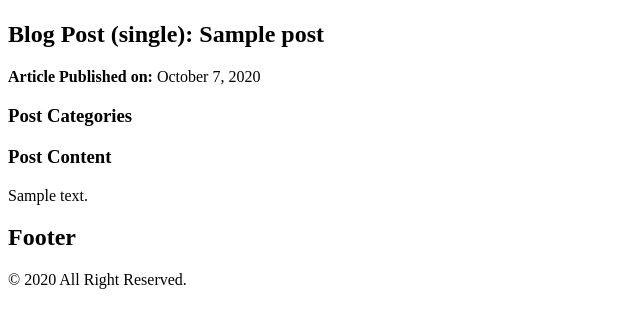
After one commit to Hitesh-TECHCareers-by-Manpower/4.2-wordpress-theme, a WordPress theme: template single.php in a window 1280 px wide. The commit adds this page. Shown: the top 328 px of the page, without its empty margins (0-640 px from the left). Run offline with PHP 8.4 and a stand-in for WordPress, Linux system fonts and the light colour scheme; the site name, menu and one post (Sample post) are stand-ins, and other content is empty.

Commit message:
templates 404, archive, footer, single added

```diff
--- /dev/null
+++ b/footer.php
@@ -0,0 +1,16 @@
+<footer>
+    <h2><?php bloginfo('title');?> Footer</h2>
+    <p>
+        &copy;
+        <?php echo date('Y');?>
+            <a href="<?php echo site_url(); ?>">
+                <?php  bloginfo('title');?>
+            </a>
+        All Right Reserved.
+    </p>
+</footer>
+<?php
+    wp_footer();
+?>
+</body>
+</html>
--- /dev/null
+++ b/header.php
@@ -0,0 +1,13 @@
+<!DOCTYPE html>
+<html lang="en">
+<head>
+    <meta charset="UTF-8">
+    <meta name="viewport" content="width=device-width, initial-scale=1.0">
+    <title><?php bloginfo( 'title' ); ?></title>
+    <?php
+        wp_head();
+    ?>
+
+</head>
+<body>
+    <h1><?php bloginfo( 'title' ); ?></h1>
--- /dev/null
+++ b/index.php
@@ -0,0 +1,6 @@
+<?php get_header(); ?>
+
+<p>This is <strong>index.php</strong></p>
+
+
+<?php get_footer(); ?>
--- /dev/null
+++ b/single.php
@@ -0,0 +1,38 @@
+<?php get_header(); ?>
+
+<article>
+<h2>
+    Blog Post (single):
+    <?php the_title(); ?>
+</h2>
+        <p>
+            <strong>Article Published on:</strong>
+            <time datetime="<?php echo get_the_date( DATE_ATOM ); ?>">
+                <?php echo get_the_date(); ?>
+            </time>
+        </p>
+        <h3>Post Categories</h3>
+        <ul>
+            <?php
+                $categories = wp_get_post_categories( get_the_id() );
+
+                foreach ( $categories as $cateID )
+                {
+                    $category = get_category( $cateID );
+                    $categoryURL = get_term_link( $category );
+                    ?>
+                        <li>
+                            <a href="<?php echo $categoryURL; ?>">
+                                <?php echo $category->name; ?>
+                            </a>
+                        </li>
+                    <?php
+                }
+            ?>
+
+        </ul>
+        <h3>Post Content</h3>
+        <?php the_content(); //displays post contents. ?>
+</artile>
+
+<?php get_footer(); ?>
--- a/style.css
+++ b/style.css
@@ -6,8 +6,8 @@ Author URI: https://warren.codes/
 Description: My first WordPress theme!
 Tags: basic, html5
 Version: 1.0
-Requires at least: 5.5.10
-Tested up to: 5.5.10
+Requires at least: 5
+Tested up to: 5
 Requires PHP: 7.4
 License: GNU General Public License v2 or later
 License URI: http://www.gnu.org/licenses/gpl-2.0.html
```
Also changed, not shown: 404.php (added, +11 -0 lines), archive.php (added, +32 -0 lines).
